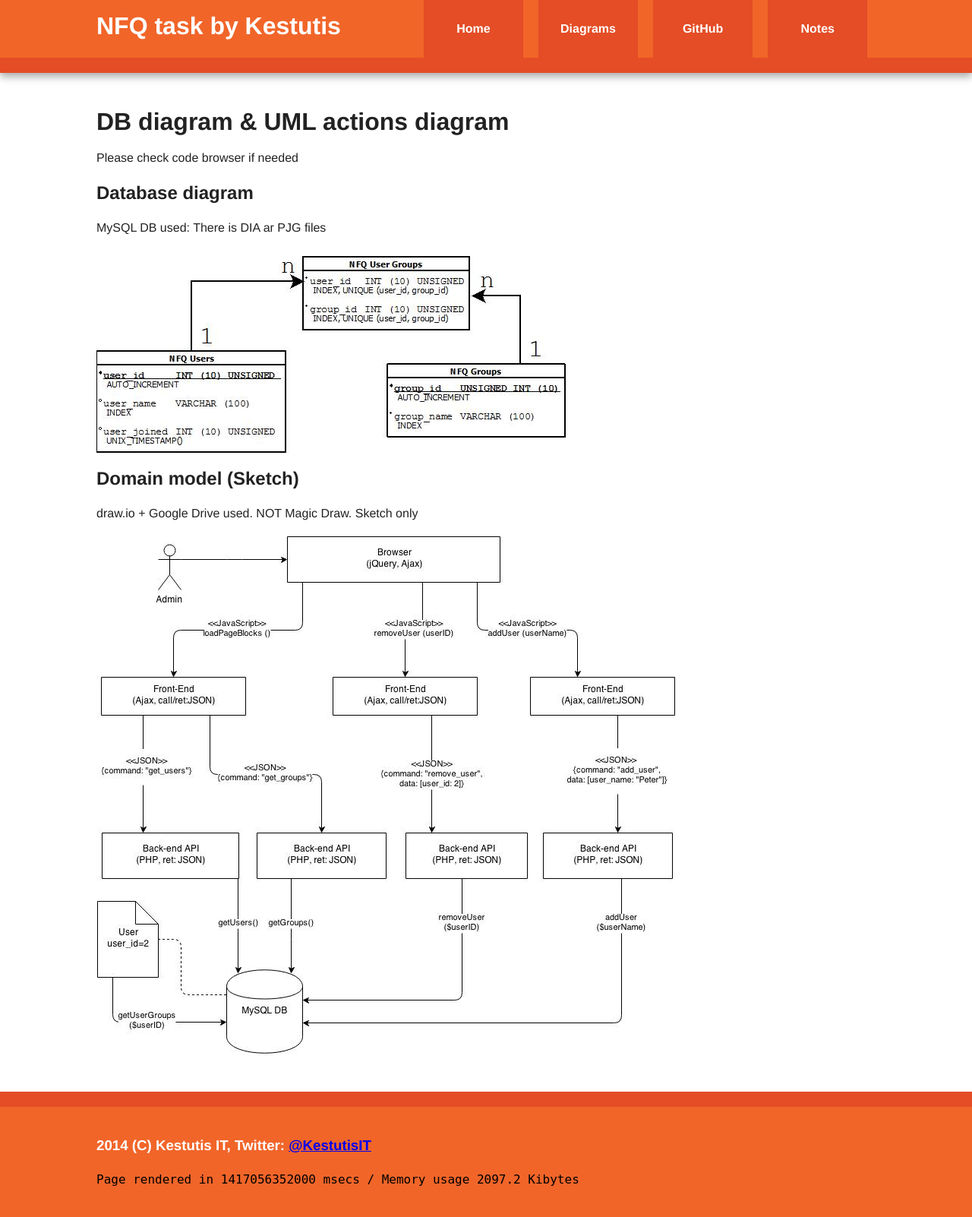
After one commit to kkMatt/ProgrammingAssignments, a PHP site: page /GitHub/diagrams/ in a window 1280 px wide. The commit adds this page. Shown: the whole page at 76% size. Run offline with PHP 8.4, Linux system fonts and the light colour scheme; some libraries are stand-ins or nearby versions.

Commit message:
NFQ Challenge v2.0 (Diagrams added, struct impoved)
More changes

```diff
--- a/NFQ-Challenge/FTPFileBrowser.php
+++ b/NFQ-Challenge/FTPFileBrowser.php
@@ -1,10 +1,11 @@
-<?php
+<?
 /**
  * @Author - Kestutis IT
  * @Version - v1.0
  * @Description - I did not updated this file code since 2007. It just does what I need
 **/
 $startdir = '.';
+$backtositeurl = 'http://nfq.matuliauskas.lt/';
 $showthumbnails = true;
 $showdirs = true;
 $forcedownloads = false;
@@ -211,7 +212,7 @@ function f(n) {
 <body>
 <div id="container">
   <h1>Failai <?=dirname($_SERVER['PHP_SELF']).'/'.$leadon;?></h1>
-  <div id="breadcrumbs"> <a href="<?=$_SERVER['PHP_SELF'];?>">Pagrindinis</a><br /><a href="http://matuliauskas.lt/nfq/"><b>Grįžti į saitą</b></a>
+  <div id="breadcrumbs"> <a href="<?=$_SERVER['PHP_SELF'];?>">Pagrindinis</a><br /><a href="<?=$backtositeurl;?>"><b>Grįžti į saitą</b></a>
   <?
  	 $breadcrumbs = split('/', $leadon);
   	if(($bsize = sizeof($breadcrumbs))>0) {
--- a/NFQ-Challenge/index.php
+++ b/NFQ-Challenge/index.php
@@ -4,6 +4,7 @@ require 'flight/Flight.php';
 
 // Save your variable
 Flight::set('TIME', $TIME);
+Flight::set('BASE', 'http://localhost/GitHub/ProgrammingAssignments/NFQ-Challenge');
 
 Flight::route('/', function(){
     //echo 'hello world!';
@@ -12,6 +13,20 @@ Flight::route('/', function(){
 	Flight::render('layout', array('title' => 'Home'));
 });
 
+Flight::route('/diagrams', function(){
+    //echo 'hello world!';
+    //Flight::render('body', array('body' => 'World'), 'body_content');
+    Flight::render('body-diagrams', array(), 'body_content');
+    Flight::render('layout', array('title' => 'Diagrams'));
+});
+
+Flight::route('/notes', function(){
+    //echo 'hello world!';
+    //Flight::render('body', array('body' => 'World'), 'body_content');
+    Flight::render('body-notes', array(), 'body_content');
+    Flight::render('layout', array('title' => 'Notes'));
+});
+
 Flight::route('/@name/@id', function($name, $id){
     echo "hello, $name ($id)!";
 });
--- /dev/null
+++ b/NFQ-Challenge/views/body-diagrams.php
@@ -0,0 +1,16 @@
+<article>
+    <header>
+        <h1>DB diagram & UML actions diagram</h1>
+        <p>Please check code browser if needed</p>
+    </header>
+    <section>
+        <h2>Database diagram</h2>
+        <p>MySQL DB used: There is DIA ar PJG files</p>
+        <p><img src="<?php print Flight::get('BASE'); ?>/FILES/DB_MODEL.jpeg" alt="DB_MODEL" title="Database model"/></p>
+    </section>
+    <section>
+        <h2>Domain model (Sketch)</h2>
+        <p>draw.io + Google Drive used. NOT Magic Draw. Sketch only</p>
+        <p><img src="<?php print Flight::get('BASE'); ?>/FILES/draw-io_NFQ-Domain-Model.jpg" alt="DOMAIN_MODEL" title="Domain model - sketch"/></p>
+    </section>
+</article>
--- a/NFQ-Challenge/views/layout.php
+++ b/NFQ-Challenge/views/layout.php
@@ -10,9 +10,10 @@
 		<meta name="description" content="" />
         <meta name="viewport" content="width=device-width, initial-scale=1" />
 
-		<link rel="stylesheet" href="css/normalize.min.css" type="text/css" />
-		<link rel="stylesheet" href="css/main.css" type="text/css" />
-		<link rel="stylesheet" href="css/code.css" type="text/css" />
+        <base href="<?php print Flight::get('BASE'); ?>" target="_self" />
+		<link rel="stylesheet" href="<?php print Flight::get('BASE'); ?>/css/normalize.min.css" type="text/css" />
+		<link rel="stylesheet" href="<?php print Flight::get('BASE'); ?>/css/main.css" type="text/css" />
+		<link rel="stylesheet" href="<?php print Flight::get('BASE'); ?>/css/code.css" type="text/css" />
 
         <script src="js/vendor/modernizr-2.6.2-respond-1.1.0.min.js"></script>
     </head>
@@ -21,7 +22,34 @@
             <p class="browsehappy">You are using an <strong>outdated</strong> browser. Please <a href="http://browsehappy.com/">upgrade your browser</a> to improve your experience.</p>
         <![endif]-->
 
-		<?php echo $body_content; ?>
+        <div class="header-container">
+            <header class="wrapper clearfix">
+                <h1 class="title">NFQ task by Kestutis</h1>
+                <nav>
+                    <ul>
+                        <li><a href="<?php print Flight::get('BASE'); ?>/">Home</a></li>
+                        <li><a href="<?php print Flight::get('BASE'); ?>/diagrams/">Diagrams</a></li>
+                        <li><a href="https://github.com/KestutisIT/ProgrammingAssignments/tree/master/NFQ-Challenge" target="_blank">GitHub</a></li>
+                        <li><a href="<?php print Flight::get('BASE'); ?>/notes/">Notes</a></li>
+                    </ul>
+                </nav>
+            </header>
+        </div>
+
+        <div class="main-container">
+            <div class="main wrapper clearfix">
+
+		    <?php echo $body_content; ?>
+
+            </div> <!-- #main -->
+        </div> <!-- #main-container -->
+
+        <div class="footer-container">
+            <footer class="wrapper">
+                <h3>2014 (C) Kestutis IT, Twitter: <a href="#">@KestutisIT</a></h3>
+                <p><code><?php printf('Page rendered in %s msecs / Memory usage %s Kibytes',round(1e3*(microtime(TRUE)-Flight::get('id')),2),round(memory_get_usage(TRUE)/1e3,1)); ?></code></p>
+            </footer>
+        </div>
 
         <script src="//ajax.googleapis.com/ajax/libs/jquery/1.11.1/jquery.min.js"></script>
         <script>window.jQuery || document.write('<script src="js/vendor/jquery-1.11.1.min.js"><\/script>')</script>
```
Also changed, not shown: NFQ-Challenge/FILES/draw-io_NFQ-Domain-Model_compressed.xml (added, +1 -0 lines), NFQ-Challenge/views/body-notes.php (added, +22 -0 lines), NFQ-Challenge/views/body-welcome.php (+1 -37 lines), NFQ-Challenge/FILES/DB_MODEL.jpeg (added), NFQ-Challenge/FILES/draw-io_NFQ-Domain-Model.jpg (added), NFQ-Challenge/cgi-bin/.htaccess (added), 8 other files.
